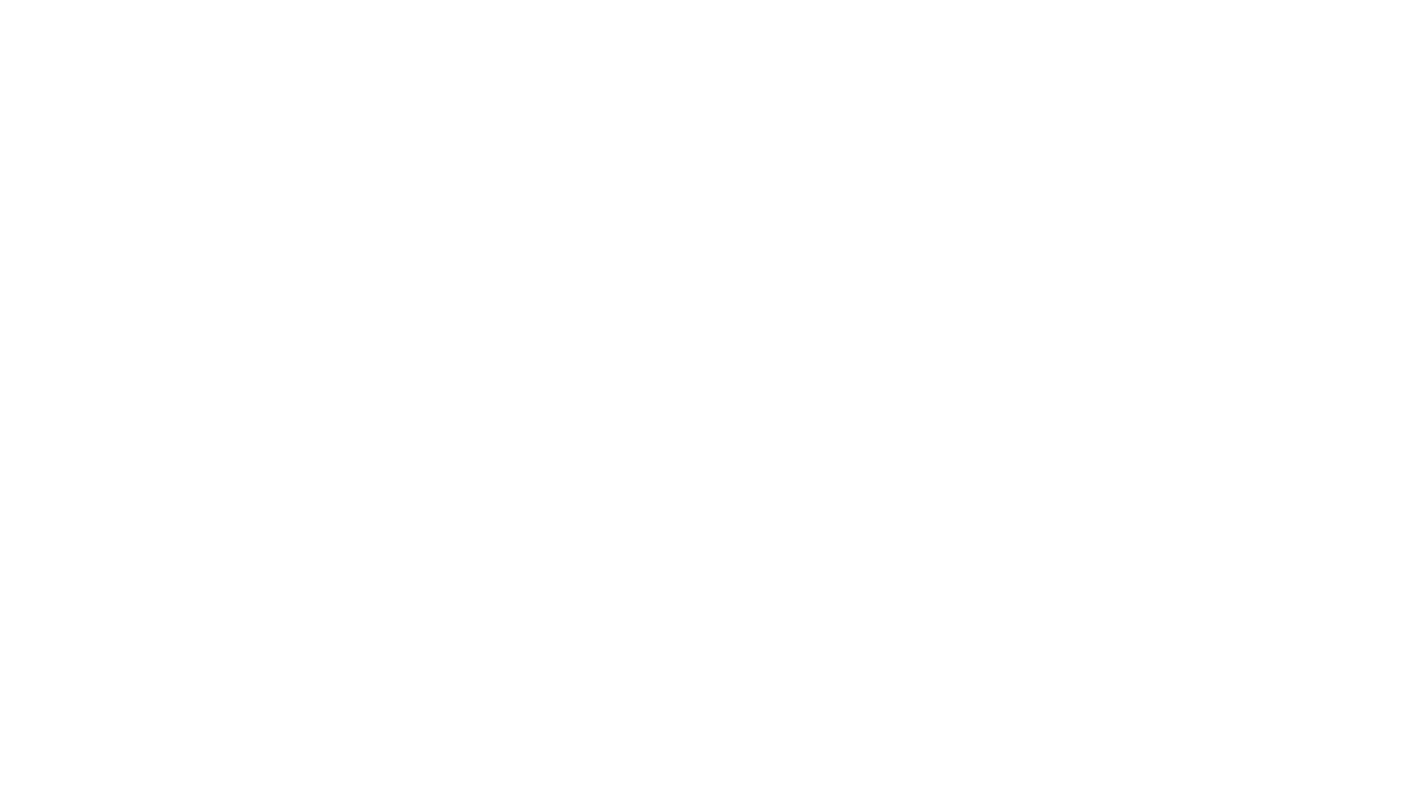
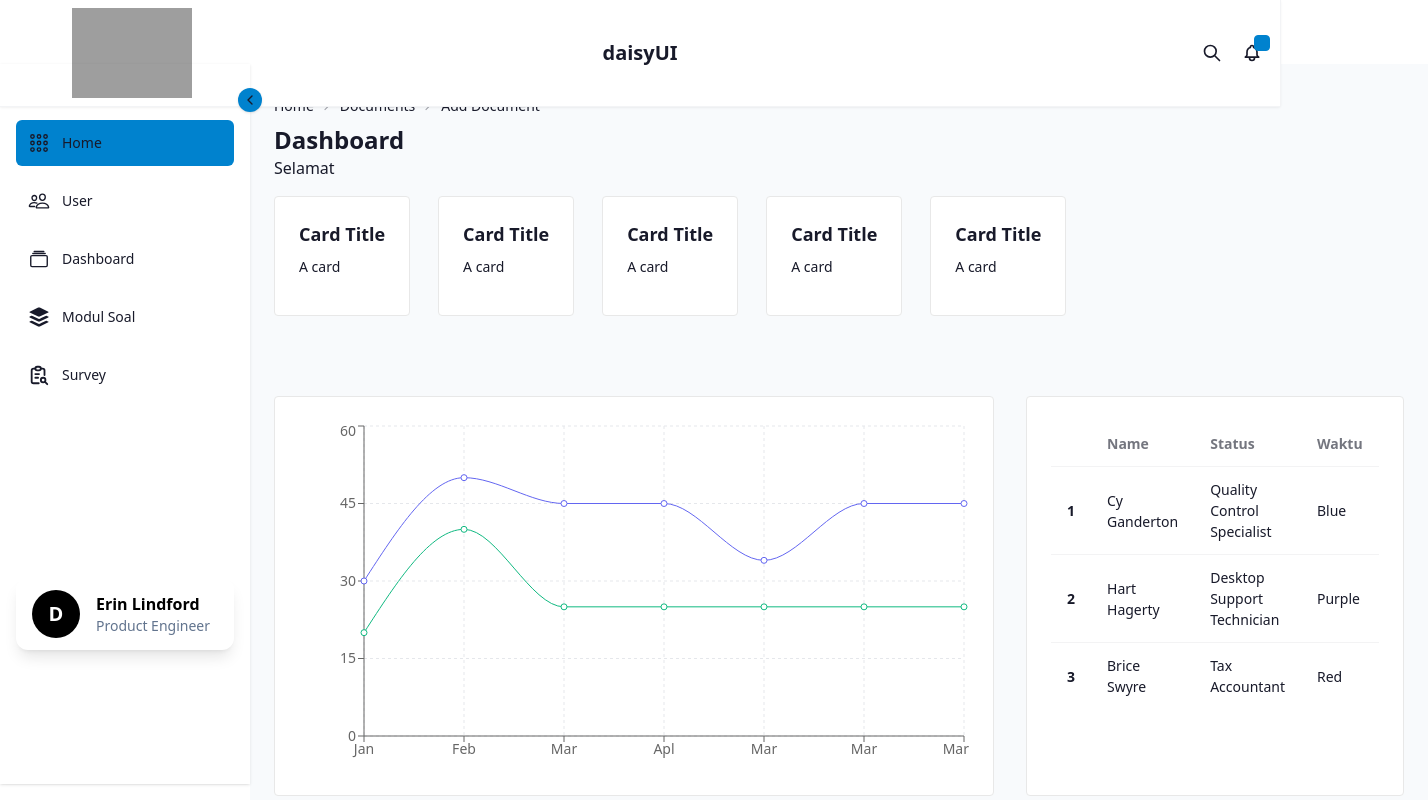
Before and after one commit to Yoysi/frontend-psikotes, a React (Vite) app: page /superadmin/Superdashboard in a window 1280 px wide. Before the commit this address had no page. Shown: the top 800 px of the page, 1428 px wide, since content can reach past the window. Built offline with nearby package versions, Linux system fonts and the light colour scheme; grey boxes are pictures that could not be loaded.

Commit message:
update dashboard card

```diff
--- a/src/components/sidebar.tsx
+++ b/src/components/sidebar.tsx
@@ -26,7 +26,7 @@ const Sidebar: React.FC<SidebarProps> = ({ open, setOpen }) => {
       <motion.div
         animate={{ width: open ? 250 : 80 }}
         transition={{ duration: 0.5, ease: [0.25, 0.1, 0.25, 1] }} // smooth cubic-bezier
-        className="sticky top-16 h-[calc(100vh-5rem)] left-0 flex-col bg-card p-4 shadow-sm relative"
+        className="sticky top-16 h-[calc(100vh-5rem)] left-0 flex-col bg-card p-4 shadow-sm"
       >
         {/* Toggle Button */}
         <button
--- /dev/null
+++ b/src/pages/super-admin/Superdashboard.tsx
@@ -0,0 +1,95 @@
+import AdminLayout from "@/layout/AdminLayout";
+import Chart from "@/components/chart";
+import ChartWrapper from "@/components/chartwrapper";
+
+const SuperDashboard = () => {
+  return (
+    <div className="z-30">
+      <h1 className="text-2xl font-bold">Dashboard</h1>
+      <p>Selamat </p>
+
+      <div className="flex flex-1 min-w-100 max-w-280 mt-4 gap-7">
+        <div className="card card-border bg-base-100 h-30">
+          <div className="card-body">
+            <h2 className="card-title">Card Title</h2>
+            <p>A card </p>
+          </div>
+        </div>
+        <div className="card card-border bg-base-100 h-30">
+          <div className="card-body">
+            <h2 className="card-title">Card Title</h2>
+            <p>A card </p>
+          </div>
+        </div>
+        <div className="card card-border bg-base-100 h-30">
+          <div className="card-body">
+            <h2 className="card-title">Card Title</h2>
+            <p>A card </p>
+          </div>
+        </div>
+        <div className="card card-border bg-base-100 h-30">
+          <div className="card-body">
+            <h2 className="card-title">Card Title</h2>
+            <p>A card </p>
+          </div>
+        </div>
+        <div className="card card-border bg-base-100 h-30">
+          <div className="card-body">
+            <h2 className="card-title">Card Title</h2>
+            <p>A card </p>
+          </div>
+        </div>
+      </div>
+
+      <div className="flex mt-20 gap-8">
+        <div className="card card-border bg-base-100 w-180 h-[400px]">
+          <div className="card-body">
+            <ChartWrapper />
+          </div>
+        </div>
+        <div className="card card-border bg-base-100 flex-1 min-w-50 max-w-150 h-100">
+          <div className="card-body">
+            <div className="overflow-x-auto">
+              <table className="table">
+                {/* head */}
+                <thead>
+                  <tr>
+                    <th></th>
+                    <th>Name</th>
+                    <th>Status</th>
+                    <th>Waktu</th>
+                  </tr>
+                </thead>
+                <tbody>
+                  {/* row 1 */}
+                  <tr>
+                    <th>1</th>
+                    <td>Cy Ganderton</td>
+                    <td>Quality Control Specialist</td>
+                    <td>Blue</td>
+                  </tr>
+                  {/* row 2 */}
+                  <tr className="hover:bg-base-300">
+                    <th>2</th>
+                    <td>Hart Hagerty</td>
+                    <td>Desktop Support Technician</td>
+                    <td>Purple</td>
+                  </tr>
+                  {/* row 3 */}
+                  <tr>
+                    <th>3</th>
+                    <td>Brice Swyre</td>
+                    <td>Tax Accountant</td>
+                    <td>Red</td>
+                  </tr>
+                </tbody>
+              </table>
+            </div>
+          </div>
+        </div>
+      </div>
+    </div>
+  );
+};
+
+export default SuperDashboard;
--- a/src/router/AppRouter.tsx
+++ b/src/router/AppRouter.tsx
@@ -3,6 +3,7 @@ import Login from "@/pages/auth/login";
 import AdminLayout from "@/layout/AdminLayout";
 import SuperAdminLayout from "@/layout/SuperAdminLayout";
 import Dashboard from "@/pages/admin/dashboard";
+import SuperDashboard from "@/pages/super-admin/Superdashboard";
 
 function AppRouter() {
   return (
@@ -15,8 +16,8 @@ function AppRouter() {
         <Route path="/admin" element={<AdminLayout />}>
           <Route path="dashboard" element={<Dashboard />} />
         </Route>
-        <Route path="superadmin" element={<SuperAdminLayout/>}>
-          <Route></Route>
+        <Route path="/superadmin" element={<SuperAdminLayout/>}>
+          <Route path="Superdashboard" element={<SuperDashboard/>}/>
         </Route>
       </Routes>
     </Router>
```
